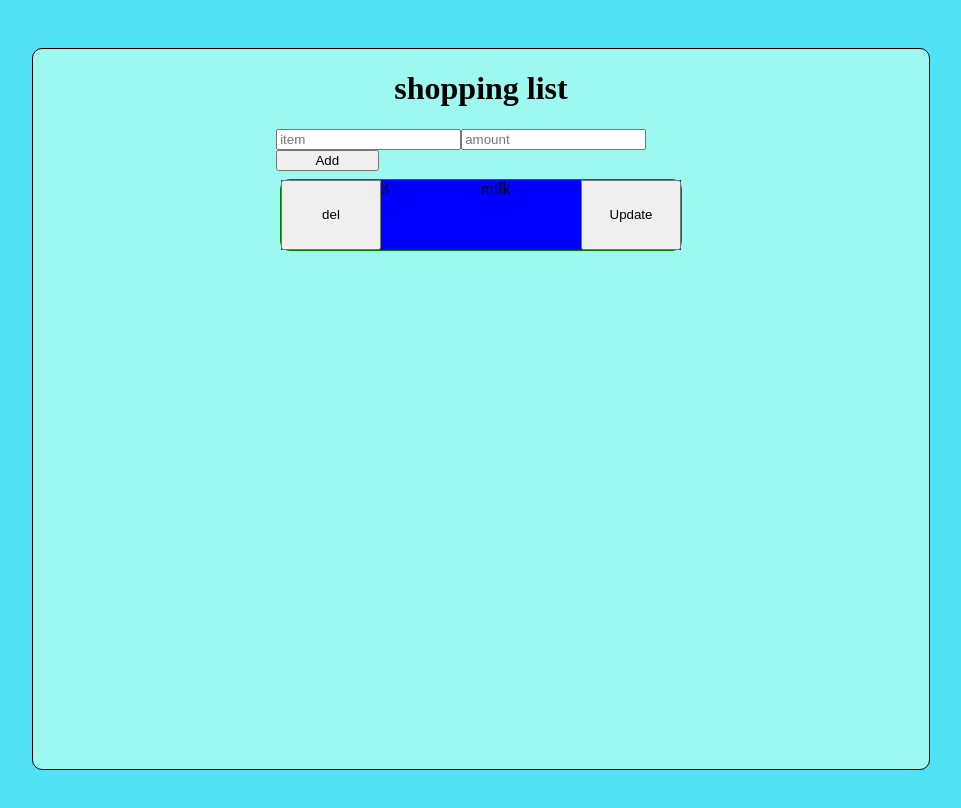
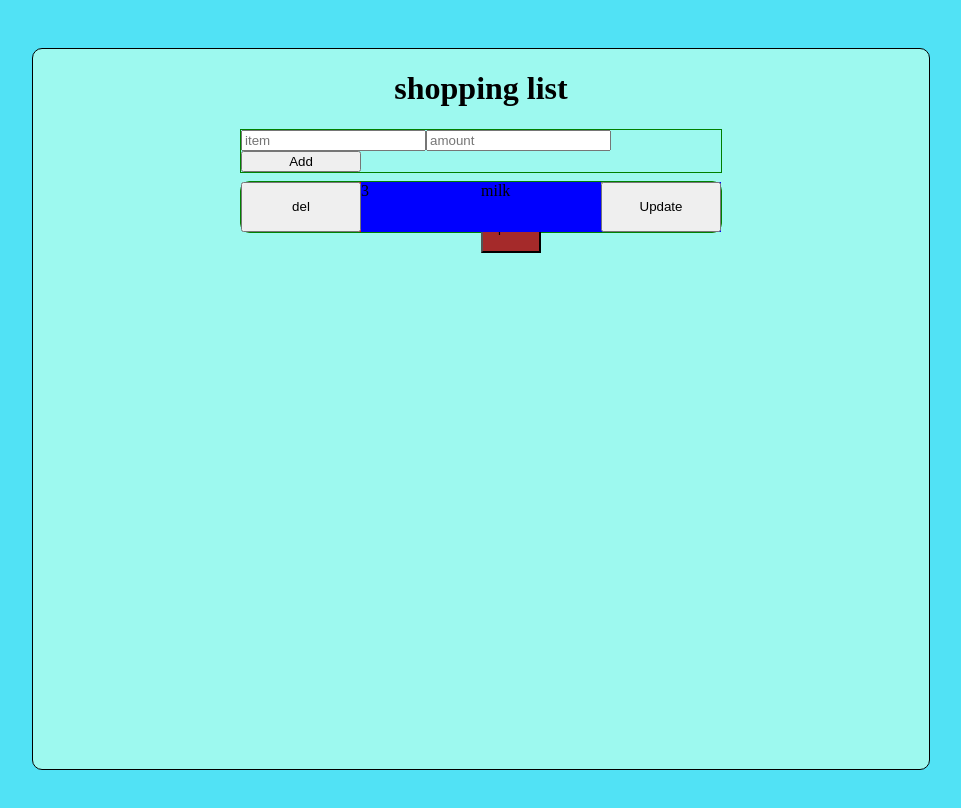
Before and after one commit to aviadc/shopping-list, a React (Create React App) app in the folder client/: page / in a window 1280 px wide. Shown: the top 808 px of the page, without its empty margins (159-1120 px from the left). Built offline with nearby package versions, Linux system fonts and the light colour scheme.

Commit message:
update item improve

```diff
--- a/client/src/App.css
+++ b/client/src/App.css
@@ -15,11 +15,11 @@
     display: flex;
     justify-content: space-between;
     position: relative;
-    height: 70px;
+    height: 50px;
     border: 1px solid green;
     background-color: red;
     /* background-color: #edf7f6; */
-    width: 25rem;
+    width: 30rem;
     border-radius: 10px;
     margin: 0.5rem;
 }
@@ -45,3 +45,8 @@
 .update-item button{
     background-color: brown;
 }
+
+.add-item-container{
+    width: 30rem;
+    border: 1px solid green;
+}
--- a/client/src/App.js
+++ b/client/src/App.js
@@ -24,11 +24,21 @@ function App() {
     })
   }
 
+  const updateItem = (id,newAmount)=>{
+    setShoppingData((prev)=>{
+      return (
+        prev.map(item=>{
+          return item.id !== id ? item : {...item, amount: newAmount}
+        })
+      )
+    })
+  }
+
   return (
     <div className="app-container">
       <h1>shopping list</h1>
       <Additem addItem={addItem} />
-      <ShoppingList shoppingData={shopppingData} delItem={delItem} />
+      <ShoppingList shoppingData={shopppingData} delItem={delItem} updateItem={updateItem}/>
     </div>
   );
 }
--- a/client/src/components/ShoppingItem.js
+++ b/client/src/components/ShoppingItem.js
@@ -9,8 +9,8 @@ export default function ShoppingItem(props) {
       <button className="del-button" onClick={()=>props.delItem(props.id)}>del</button>
       <div>{props.amount}</div>
       <div>{props.item}</div>
-      <button className="update-button" onClick={()=>setIsUpdateMode(prev=>!prev)}>Update</button>
-      <UpdateItem isUpdateMode={isUpdateMode}/>
+      <button className="update-button" onClick={()=>setIsUpdateMode(prev=>!prev)}>{isUpdateMode ? 'Cancel' : 'Update'}</button>
+      <UpdateItem isUpdateMode={isUpdateMode} setIsUpdateMode={setIsUpdateMode} UpdateItem={props.updateItem} id={props.id}/>
     </div>
   );
 }
--- a/client/src/components/ShoppingList.js
+++ b/client/src/components/ShoppingList.js
@@ -6,7 +6,7 @@ export default function ShoppingList(props){
     // console.log(data);
     const shoppingList = props.shoppingData.map(({item,amount,id})=>{
         return(
-            <ShoppingItem item={item} amount={amount} key={id} id={id} delItem={props.delItem} />
+            <ShoppingItem item={item} amount={amount} key={id} id={id} delItem={props.delItem} updateItem={props.updateItem}/>
         )
 
     })
--- a/client/src/components/UpdateItem.js
+++ b/client/src/components/UpdateItem.js
@@ -2,23 +2,35 @@ import React from "react"
 
 
 export default function UpdateItem(props){
+    const [amount,setAmount] = React.useState('');
 
     const myStyle = {
-        right: `${props.isUpdateMode ? '-100%' : 0}`,
+        right: `${props.isUpdateMode ? '-50%' : 0}`,
         transition: "right .5s ease-in-out",
-        width: '100%',
+        width: '50%',
         position: "absolute",
         zIndex: '2',
     }
 
+    const handleChange = (event)=>{
+        setAmount(event.target.value);
+    }
+
+    const handleClick = (id,amount)=>{
+        if(!amount){
+            return
+        }
+        props.UpdateItem(id,amount);
+        props.setIsUpdateMode(false)
+        setAmount('');
+    }
+
+
     return (
         <div className="update-item"  style={myStyle}>
-            <form>
-                <input placeholder="item" />
-                <input placeholder="amount"/>
-                <button>update</button>
-                <button>cancel</button>
-            </form>
+                <input placeholder="amount" onChange={handleChange} value={amount}/>
+                <button onClick={()=>handleClick(props.id,amount)}>update</button>
+                {/* <button>cancel</button> */}
         </div>
     )
 }
```
